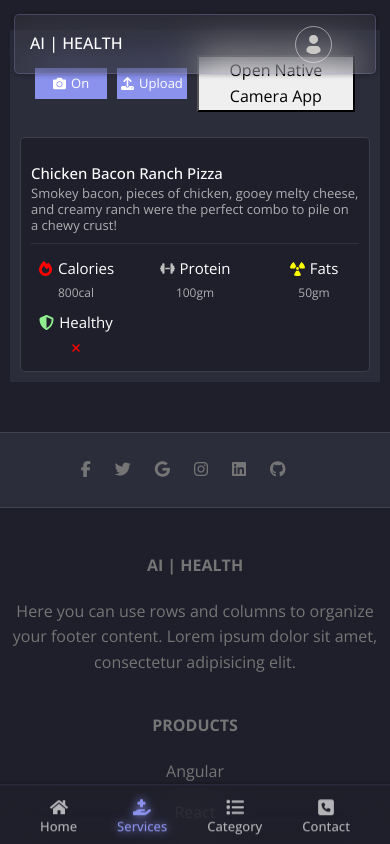
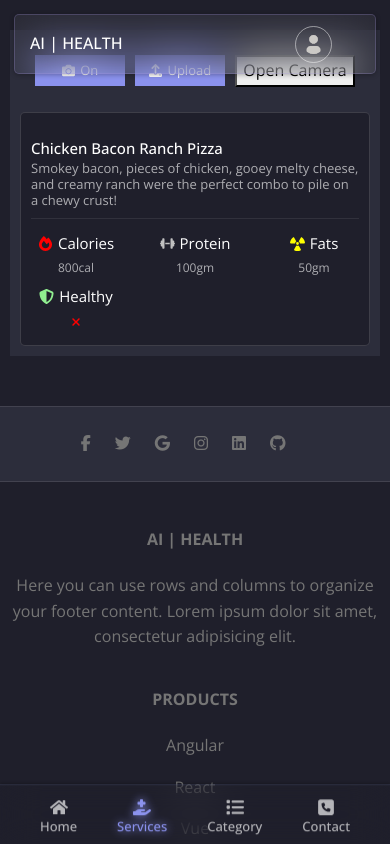
Before and after one commit to 1OmarTarek1/AI_Health, a React (Create React App) app: page /testAI/ServicesPage in a window 390 px wide. Shown: the top 844 px of the page. Built offline with nearby package versions, Linux system fonts and the light colour scheme.

Commit message:
mobile camera

```diff
--- a/src/Sections/ServicesSec/ServicesSec.jsx
+++ b/src/Sections/ServicesSec/ServicesSec.jsx
@@ -16,10 +16,13 @@ const ServicesSec = () => {
     const [isWebcamActive, setIsWebcamActive] = useState(false);
 
     // mobile camera
-    const openNativeCameraApp = () => {
-        // Redirect user to the mobile app with deep linking
-        window.location.href = 'yourmobileapp://open-camera';
-    };
+    const handleCameraButtonClick = () => {
+        // Programmatically trigger the file input click
+        const fileInput = document.getElementById('file-input');
+        if (fileInput) {
+            fileInput.click();
+        }
+    }
 
     // Define video constraints for the back camera
     const videoConstraints = {
@@ -104,9 +107,14 @@ const ServicesSec = () => {
                                     <FaUpload />
                                     <span>Upload</span>
                                 </label>
-                                <div>
-                                    <button onClick={openNativeCameraApp}>Open Native Camera App</button>
-                                </div>
+                                <input
+                                    id="file-input"
+                                    type="file"
+                                    accept="image/*"
+                                    capture="camera" // This attribute opens the device's camera directly
+                                    style={{ display: 'none' }} // Hide the input element
+                                />
+                                <button onClick={handleCameraButtonClick}>Open Camera</button>
                             </div>
                         </div>
                         <div className="infoContainer">
```
